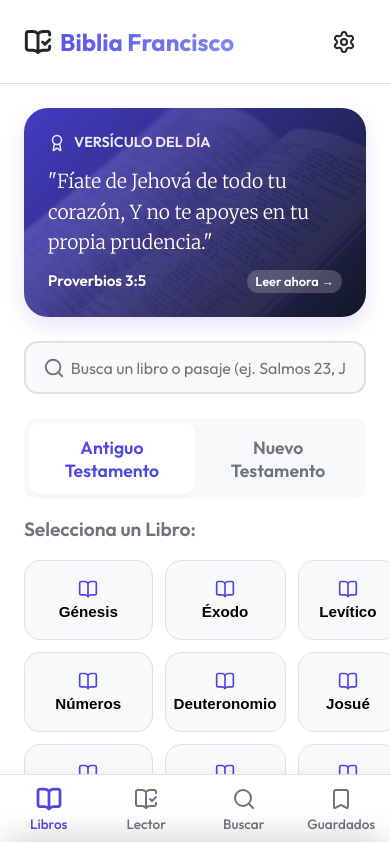
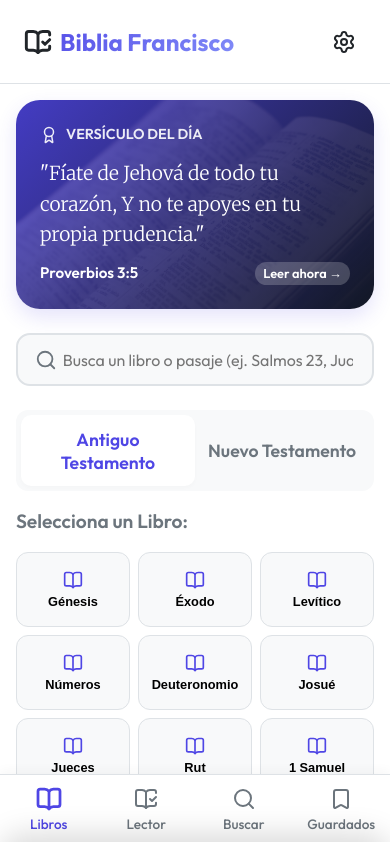
Before and after one commit to xCesar24x/Bibl-a-Francisco, a React (Vite) app: page / in a window 390 px wide. Shown: the top 842 px of the page. Built offline with nearby package versions, Linux system fonts and the light colour scheme.

Commit message:
fix: adjust main content margins, selector grid gap, and reduce card padding/font size to avoid horizontal overflows on mobile

```diff
--- a/src/index.css
+++ b/src/index.css
@@ -205,7 +205,7 @@ header {
 
 /* Área de contenido principal */
 .main-content {
-  padding: 1.5rem;
+  padding: 1rem;
   flex: 1;
 }
 
@@ -293,25 +293,32 @@ header {
 .selector-grid {
   display: grid;
   grid-template-columns: repeat(3, 1fr);
-  gap: 0.75rem;
+  gap: 0.5rem;
   margin-bottom: 1.5rem;
 }
 
 .selector-card {
   background-color: var(--bg-primary);
   border: 1px solid var(--border-color);
-  border-radius: 16px;
-  padding: 1rem 0.5rem;
+  border-radius: 12px;
+  padding: 0.75rem 0.2rem;
   text-align: center;
   cursor: pointer;
   font-weight: 600;
-  font-size: 0.95rem;
+  font-size: 0.8rem;
   transition: var(--transition-normal);
   display: flex;
   flex-direction: column;
   justify-content: center;
   align-items: center;
-  min-height: 80px;
+  min-height: 75px;
+}
+
+.selector-card span {
+  display: block;
+  width: 100%;
+  line-height: 1.2;
+  word-break: break-word;
 }
 
 .selector-card:hover {
```
